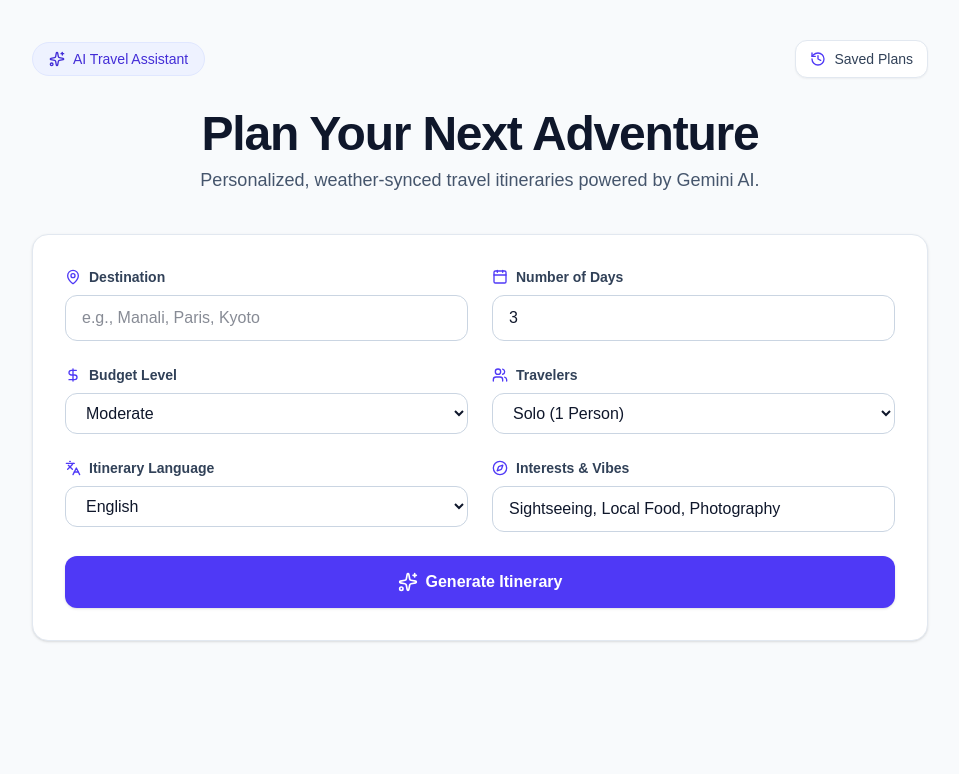
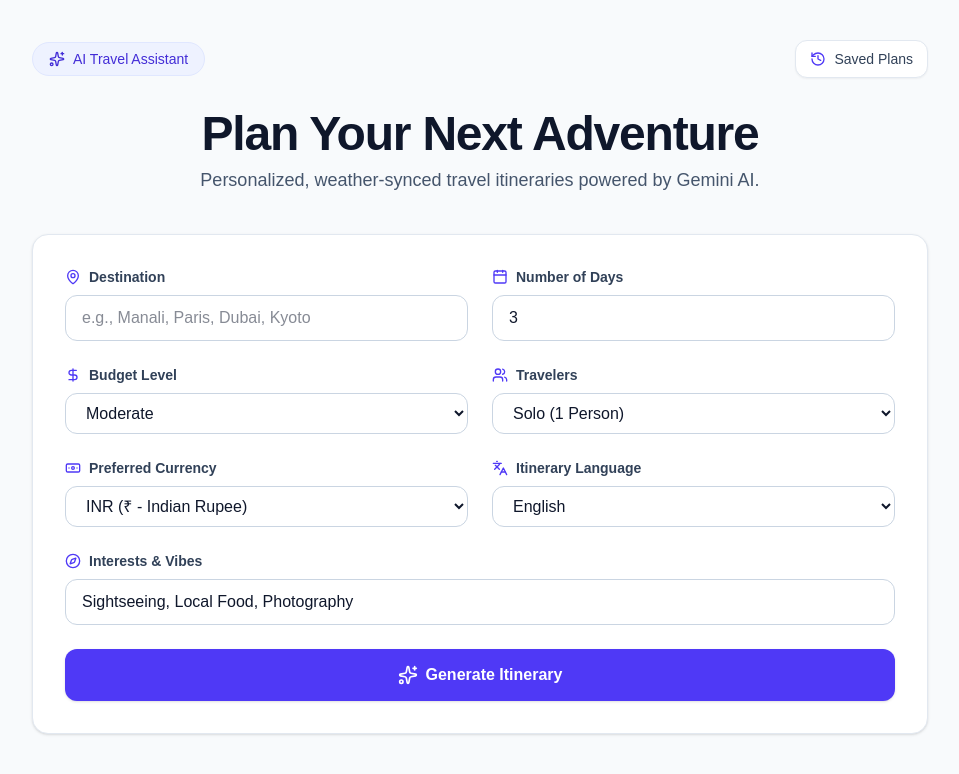
Before and after one commit to smartsaurabh5/trip-planner, a Next.js app: page / in a window 1280 px wide. Shown: the top 774 px of the page, without its empty margins (160-1119 px from the left). Built offline with nearby package versions, Linux system fonts and the light colour scheme.

Commit message:
feat(currency): add multi-currency selection and contextual currency formatting

```diff
--- a/app/api/plan-trip/route.js
+++ b/app/api/plan-trip/route.js
@@ -4,7 +4,7 @@ import { ai } from '@/lib/gemini';
 export async function POST(request) {
   try {
     const body = await request.json();
-    const { destination, days, budget, travelers, interests, language } = body;
+    const { destination, days, budget, travelers, interests, language, currency } = body;
 
     if (!destination || !days) {
       return NextResponse.json(
@@ -12,6 +12,8 @@ export async function POST(request) {
         { status: 400 }
       );
     }
+
+    const selectedCurrency = currency || 'INR (₹)';
 
     const langInstruction =
       language === 'Hindi'
@@ -29,17 +31,19 @@ Generate a structured, highly detailed, realistic trip itinerary with safety pre
 - Number of Travelers: ${travelers || 'Solo / 1 Person'}
 - Interests & Preferences: ${interests || 'General sightseeing, local food, culture'}
 - Language Requirement: ${langInstruction}
+- Preferred Currency: ${selectedCurrency} (Format ALL costs, budgets, and breakdown estimations strictly using this currency symbol and format)
 
-Include weather expectations, practical budget breakdowns, and explicit local safety advice (common scams, safe areas, emergency numbers).
+Include weather expectations, practical budget breakdowns, and explicit local safety advice.
 Return strictly valid JSON with this exact schema:
 {
   "destination": "${destination}",
   "duration": "${days} Days",
+  "currency": "${selectedCurrency}",
   "summary": "Short engaging summary of the trip",
-  "estimatedCost": "Total approximate budget string (e.g. ₹15,000 - ₹20,000)",
+  "estimatedCost": "Total approximate budget formatted in ${selectedCurrency}",
   "weather": {
     "temperature": "Expected temperature range (e.g. 18°C - 26°C)",
-    "condition": "Condition summary (e.g. Sunny with light evening breeze)",
+    "condition": "Condition summary (e.g. Sunny with light breeze)",
     "clothingTip": "Specific clothing advice based on climate"
   },
   "safetyAdvisory": {
@@ -48,10 +52,10 @@ Return strictly valid JSON with this exact schema:
     "emergencyContact": "Local emergency dial number(s)"
   },
   "budgetBreakdown": {
-    "stay": { "percentage": 35, "estimatedAmount": "Estimated cost for hotels/stays" },
-    "food": { "percentage": 25, "estimatedAmount": "Estimated cost for dining/street food" },
-    "transport": { "percentage": 20, "estimatedAmount": "Estimated cost for local travel/cabs" },
-    "activities": { "percentage": 20, "estimatedAmount": "Estimated cost for entry tickets/experiences" }
+    "stay": { "percentage": 35, "estimatedAmount": "Estimated cost in ${selectedCurrency}" },
+    "food": { "percentage": 25, "estimatedAmount": "Estimated cost in ${selectedCurrency}" },
+    "transport": { "percentage": 20, "estimatedAmount": "Estimated cost in ${selectedCurrency}" },
+    "activities": { "percentage": 20, "estimatedAmount": "Estimated cost in ${selectedCurrency}" }
   },
   "dailyPlan": [
     {
--- a/app/api/regenerate-day/route.js
+++ b/app/api/regenerate-day/route.js
@@ -4,7 +4,7 @@ import { ai } from '@/lib/gemini';
 export async function POST(request) {
   try {
     const body = await request.json();
-    const { destination, dayNumber, currentTheme, budget, interests, language } = body;
+    const { destination, dayNumber, currentTheme, budget, interests, language, currency } = body;
 
     if (!destination || !dayNumber) {
       return NextResponse.json(
@@ -12,6 +12,8 @@ export async function POST(request) {
         { status: 400 }
       );
     }
+
+    const selectedCurrency = currency || 'INR (₹)';
 
     const langInstruction =
       language === 'Hindi'
@@ -26,6 +28,7 @@ Generate a fresh, unique, alternative day plan for Day ${dayNumber} of a trip to
 Preferences:
 - Current/Previous Theme: ${currentTheme || 'Exploration'}
 - Budget Level: ${budget || 'Moderate'}
+- Preferred Currency: ${selectedCurrency}
 - Interests: ${interests || 'Sightseeing, food, culture'}
 - Language Requirement: ${langInstruction}
 
--- a/app/page.js
+++ b/app/page.js
@@ -35,7 +35,8 @@ import {
   History,
   Trash2,
   X,
-  BookmarkCheck
+  BookmarkCheck,
+  Banknote
 } from 'lucide-react';
 
 export default function Home() {
@@ -45,7 +46,8 @@ export default function Home() {
     budget: 'Moderate',
     travelers: '1 Person',
     interests: 'Sightseeing, Local Food, Photography',
-    language: 'English'
+    language: 'English',
+    currency: 'INR (₹)'
   });
 
   const [loading, setLoading] = useState(false);
@@ -58,7 +60,6 @@ export default function Home() {
   const [savedTrips, setSavedTrips] = useState([]);
   const [isDrawerOpen, setIsDrawerOpen] = useState(false);
 
-  // Load saved trips from localStorage on client mount
   useEffect(() => {
     try {
       const stored = localStorage.getItem('trip_planner_history');
@@ -70,7 +71,6 @@ export default function Home() {
     }
   }, []);
 
-  // Save current trip to history
   const saveTripToHistory = (newPlan) => {
     const tripWithId = {
       ...newPlan,
@@ -137,6 +137,7 @@ export default function Home() {
           budget: formData.budget,
           interests: formData.interests,
           language: formData.language,
+          currency: formData.currency,
         }),
       });
 
@@ -177,7 +178,7 @@ export default function Home() {
   return (
     <main className="min-h-screen bg-slate-50 text-slate-900 py-10 px-4 md:px-8 print:bg-white print:p-0">
       <div className="max-w-4xl mx-auto">
-        {/* Top App Bar with Saved Trips Toggle */}
+        {/* Top App Bar */}
         <div className="flex items-center justify-between mb-8 print:hidden">
           <div className="inline-flex items-center gap-2 bg-indigo-50 border border-indigo-100 px-4 py-1.5 rounded-full text-indigo-700 text-sm font-medium">
             <Sparkles className="w-4 h-4" /> AI Travel Assistant
@@ -220,7 +221,7 @@ export default function Home() {
                   type="text"
                   name="destination"
                   required
-                  placeholder="e.g., Manali, Paris, Kyoto"
+                  placeholder="e.g., Manali, Paris, Dubai, Kyoto"
                   value={formData.destination}
                   onChange={handleChange}
                   className="w-full px-4 py-2.5 rounded-xl border border-slate-300 focus:outline-none focus:ring-2 focus:ring-indigo-500 focus:border-transparent transition"
@@ -279,6 +280,26 @@ export default function Home() {
                 </select>
               </div>
 
+              {/* Currency Selection */}
+              <div>
+                <label className="text-sm font-semibold text-slate-700 mb-2 flex items-center gap-2">
+                  <Banknote className="w-4 h-4 text-indigo-600" /> Preferred Currency
+                </label>
+                <select
+                  name="currency"
+                  value={formData.currency}
+                  onChange={handleChange}
+                  className="w-full px-4 py-2.5 rounded-xl border border-slate-300 focus:outline-none focus:ring-2 focus:ring-indigo-500 focus:border-transparent transition bg-white"
+                >
+                  <option value="INR (₹)">INR (₹ - Indian Rupee)</option>
+                  <option value="USD ($)">USD ($ - US Dollar)</option>
+                  <option value="EUR (€)">EUR (€ - Euro)</option>
+                  <option value="GBP (£)">GBP (£ - British Pound)</option>
+                  <option value="AED (د.إ)">AED (د.إ - UAE Dirham)</option>
+                  <option value="JPY (¥)">JPY (¥ - Japanese Yen)</option>
+                </select>
+              </div>
+
               {/* Language Selection */}
               <div>
                 <label className="text-sm font-semibold text-slate-700 mb-2 flex items-center gap-2">
@@ -295,6 +316,7 @@ export default function Home() {
                   <option value="Hinglish">Hinglish (Casual Hindi in English)</option>
                 </select>
               </div>
+            </div>
 
             {/* Interests */}
             <div>
@@ -309,7 +331,6 @@ export default function Home() {
                 onChange={handleChange}
                 className="w-full px-4 py-2.5 rounded-xl border border-slate-300 focus:outline-none focus:ring-2 focus:ring-indigo-500 focus:border-transparent transition"
               />
-              </div>
             </div>
 
             {/* Submit Button */}
@@ -466,9 +487,16 @@ export default function Home() {
             {/* Budget Breakdown Visualizer */}
             {tripPlan.budgetBreakdown && (
               <div className="bg-white rounded-2xl p-6 border border-slate-200 shadow-sm">
-                <h3 className="text-lg font-bold text-slate-900 mb-4 flex items-center gap-2">
+                <div className="flex items-center justify-between mb-4">
+                  <h3 className="text-lg font-bold text-slate-900 flex items-center gap-2">
                     <PieChart className="w-5 h-5 text-indigo-600" /> Estimated Expense Breakdown
                   </h3>
+                  {tripPlan.currency && (
+                    <span className="text-xs font-semibold bg-slate-100 text-slate-600 px-2.5 py-1 rounded-lg">
+                      Currency: {tripPlan.currency}
+                    </span>
+                  )}
+                </div>
 
                 <div className="w-full h-3 bg-slate-100 rounded-full flex overflow-hidden mb-6">
                   <div style={{ width: `${tripPlan.budgetBreakdown.stay?.percentage || 35}%` }} className="bg-blue-500" title="Stay" />
```
Lines whose indentation alone changed are shown as unchanged.
